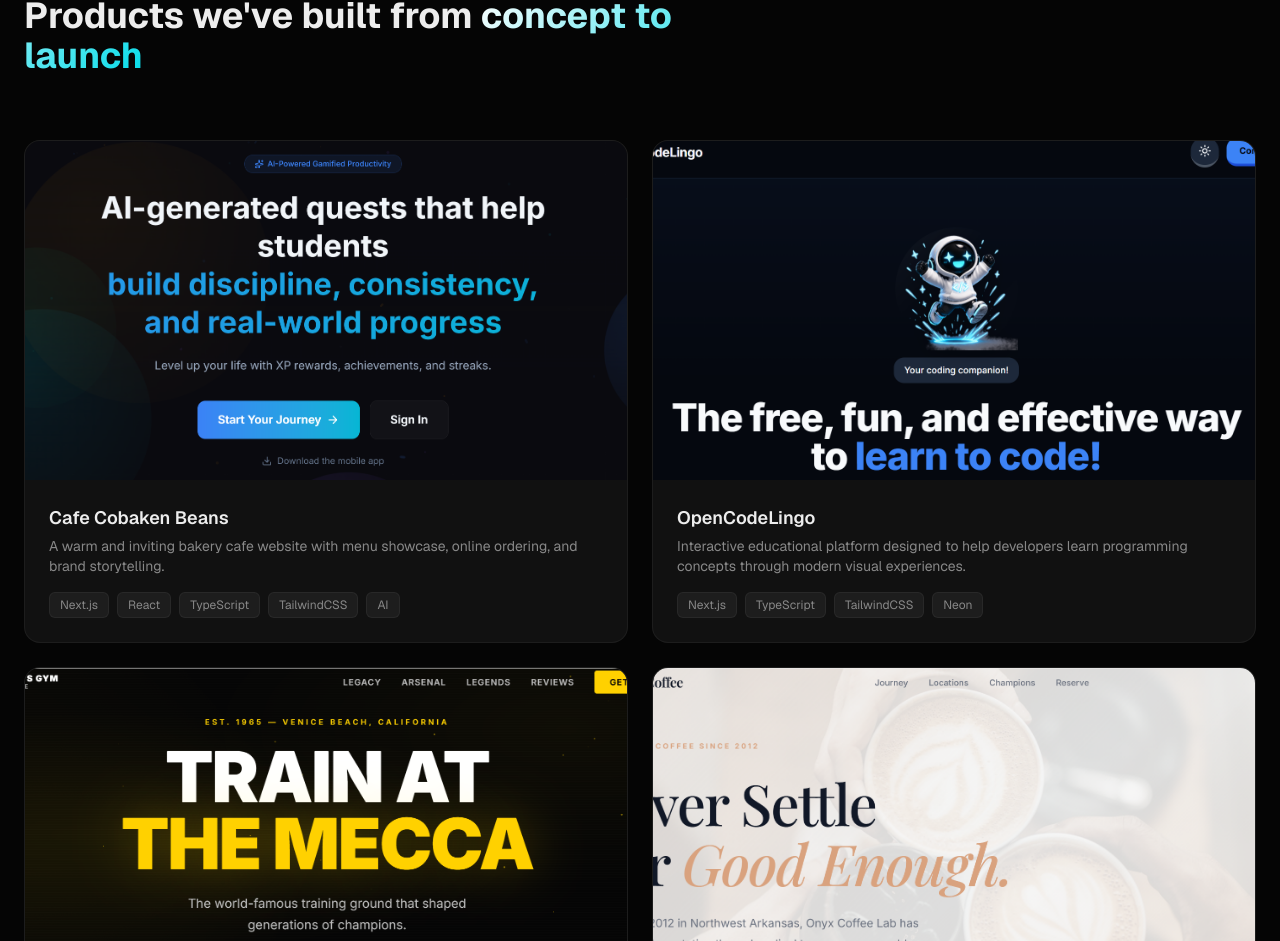
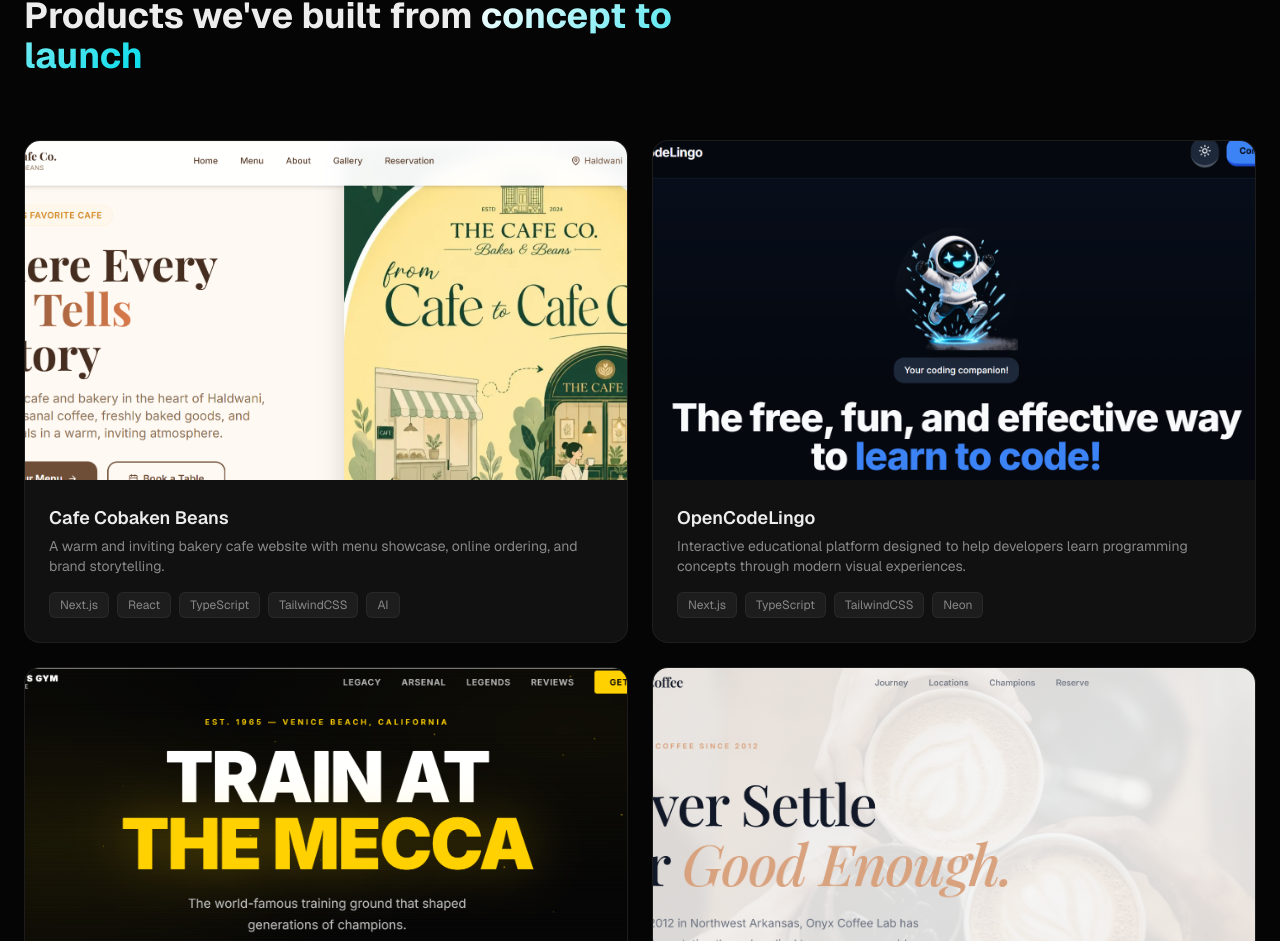
Before and after one commit to yuvraj001q/matrix-dopers, a Next.js app: page / in a window 1280 px wide. Shown: the part 1530-2471 px from the top of the page. Built offline with nearby package versions, Linux system fonts and the light colour scheme.

Commit message:
feat: update Cafe Cobaken Beans screenshot to thecafeco.png

```diff
--- a/src/components/Hero.tsx
+++ b/src/components/Hero.tsx
@@ -6,7 +6,7 @@
   {
     name: "Cafe Cobaken Beans",
     category: "Bakery & Cafe Website",
-    image: "/projects/levelup.png",
+    image: "/projects/thecafeco.png",
     color: "#00DBE9",
     link: "https://cafecobakenbeans.netlify.app/",
   },
--- a/src/components/Projects.tsx
+++ b/src/components/Projects.tsx
@@ -11,7 +11,7 @@
     tech: ["Next.js", "React", "TypeScript", "TailwindCSS", "AI"],
     color: "#00DBE9",
     initial: "C",
-    image: "/projects/levelup.png",
+    image: "/projects/thecafeco.png",
     link: "https://cafecobakenbeans.netlify.app/",
   },
   {
```
Also changed, not shown: public/projects/levelup.png (deleted), public/projects/thecafeco.png (added).
